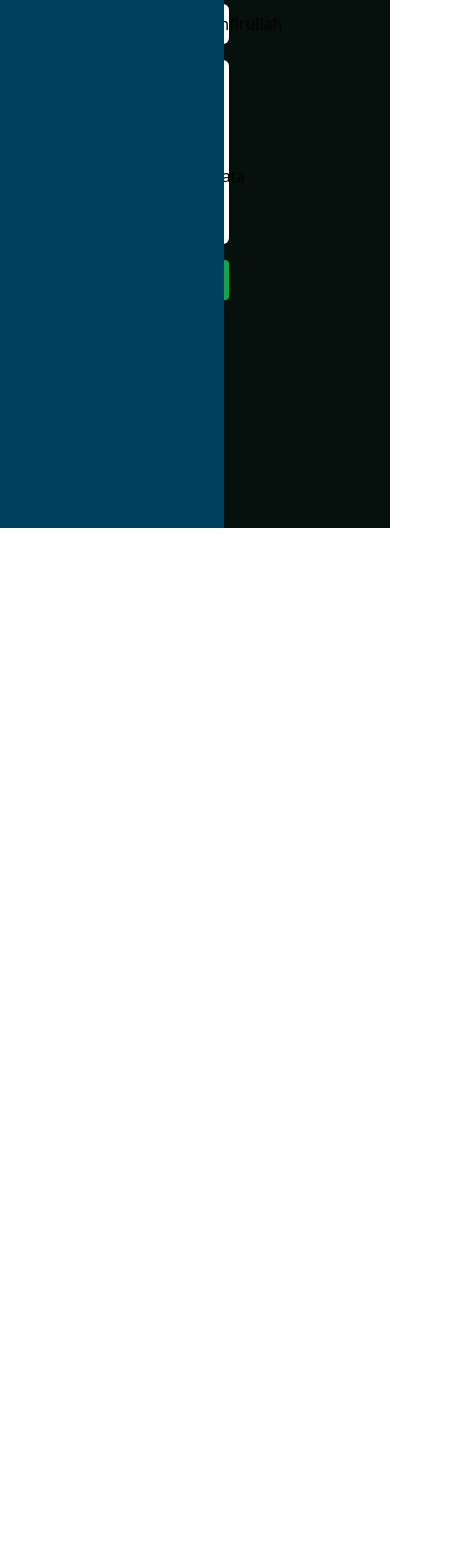
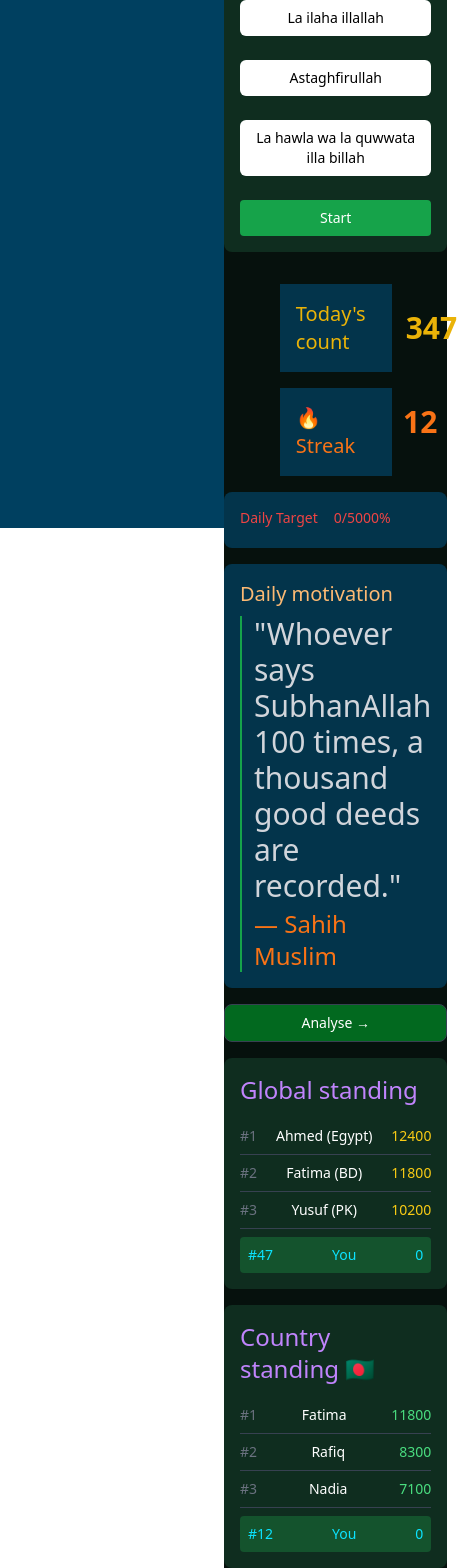
Before and after one commit to Zulkar-Jahin/Niyyah, a React (Vite) app: page / in a window 390 px wide. Shown: the part 316-1884 px from the top of the page, 465 px wide, since content can reach past the window. Before the commit the page ends 844 px from the top, so only its background shows below. Built offline with nearby package versions, Linux system fonts and the light colour scheme.

Commit message:
fix: responsive in home page

```diff
--- a/src/App.jsx
+++ b/src/App.jsx
@@ -15,7 +15,7 @@ function App() {
     <BrowserRouter>
       <div className="flex">
         <Navbar isOpen={isOpen} setIsOpen={setIsOpen} />
-        <div className= {`transition-all ease-in-out flex-1  `} >
+        <div className= {`flex-1 transition-all duration-400 ease-in-out ${isOpen ? "ml-56":"ml-0"} `} >
           <Routes>
             <Route
               path="/"
--- a/src/components/Navbar.jsx
+++ b/src/components/Navbar.jsx
@@ -7,7 +7,7 @@ function Navbar({isOpen, setIsOpen}) {
       {/* hamburger menu button   */}
       <button
         onClick={() => setIsOpen(!isOpen)}
-        className={`bg-[rgb(0,64,96)] text-white font-semibold px-2 py-2 rounded border-2 border-black fixed top-3 left-40 z-10 ${isOpen ? "left-44" : "left-2"} `}
+        className={`bg-[rgb(0,64,96)] text-white font-semibold px-2 py-2 rounded border-2 border-black fixed top-3 left-44 z-10 ${isOpen ? "left-44" : "left-2"} `}
       >
         {isOpen ? <X size={20} /> : <Menu size={20} />}
       </button>
--- a/src/pages/Home.jsx
+++ b/src/pages/Home.jsx
@@ -13,13 +13,18 @@ function Home({ selectedbtn, setSelectedbtn }) {
   const navigate = useNavigate();
 
   return (
-    <div className="p-6 bg-[#06110D] min-h-screen flex flex-col items-center justify-content gap-2">
+    <div className="flex flex-col lg:flex-row bg-[#06110D] min-h-screen justify-center gap-4 pt-16">
+      {/* quick counter  */}
+      <div className="w-full lg:w-1/4 flex flex-col max-h-fit gap-4 text-sm text-black bg-[#0f2d1f] rounded-lg mb-4 p-4">
+        <p className="text-xl font-bold text-purple-400 mb-3 ">Quick Counter</p>
         {zikrList.map((zikr) => (
           <button
             key={zikr}
             onClick={() => setSelectedbtn(zikr)}
-          className={`w-[20%] mb-2 p-3 block border-black rounded-md px-4 py-2  ${
-            zikr === selectedbtn ? "bg-green-700 text-white" : "bg-white"
+            className={`w-full mb-2 p-3 block border-black rounded-md px-4 py-2  ${
+              zikr === selectedbtn
+                ? "bg-green-700 text-white"
+                : "bg-white text-black"
             }`}
           >
             {zikr}
@@ -28,10 +33,123 @@ function Home({ selectedbtn, setSelectedbtn }) {
 
         <button
           onClick={() => navigate("/counter")}
-        className=" w-[20%] bg-green-600 text-white px-4 py-2 rounded hover:bg-green-700 transition duration-300"
+          className=" w-full bg-green-600 text-white px-4 py-2 rounded hover:bg-green-700 transition duration-300"
         >
           Start
         </button>
+      </div>
+
+
+      {/* stats  */}
+      <div className="w-full lg:w-1/3 flex flex-col gap-4 text-sm">
+        <div className="flex gap-4 flex-col sm:flex-row justify-center
+        items-center flex-col md:w-full">
+          {/* today count  */}
+          <div className="flex items-center bg-[rgb(3,52,75)] gap-4 w-[50%]">
+            <p className="flex-1 text-xl text-yellow-500 font-normal p-4 gap-4">
+              Today's count
+            </p>
+            <p className="flex-1 text-3xl text-yellow-500 font-bold p-2 gap-2">
+              347
+            </p>
+          </div>
+
+          {/* streak*/}
+          <div className="flex bg-[rgb(3,52,75)]  gap-4 w-1/2">
+            <p className="flex-1 text-xl text-orange-500 font-normal p-4 gap-4">
+              🔥Streak
+            </p>
+            <p className="flex-1 text-3xl text-orange-500 font-bold p-4 gap-4">
+              12
+            </p>
+          </div>
+        </div>
+
+        <div className="flex flex-col gap-4 w-full text-sm">
+          {/* daily target  */}
+          <div className="flex bg-[rgb(3,52,75)] rounded-lg gap-4 p-4 text-red-500">
+            <p cclassName="flex-1 text-x font-normal  mb-3 p-4 gap-4">
+              Daily Target
+            </p>
+            <div className="flex justify-between text-sm mb-1">
+              <span>0/500</span>
+              <span>0%</span>
+            </div>
+            {/* graphical progress bar  */}
+            <div className="h-2 bg-gray-700 rounded-full">
+              <div className="h-2 bg-green-600 rounded-full w-0"></div>
+            </div>
+          </div>
+        </div>
+
+        {/* Standing  */}
+        <div className="bg-[rgb(3,52,75)]  rounded-lg p-4">
+          <p className="text-xl text-orange-300 mb-2">Daily motivation</p>
+          <p className="text-3xl text-gray-300 border-l-2 border-green-600 pl-3">
+            "Whoever says SubhanAllah 100 times, a thousand good deeds are
+            recorded."
+            <span className="block text-2xl text-orange-500 mt-1">
+              — Sahih Muslim
+            </span>
+          </p>
+        </div>
+
+        {/* Analyse Button */}
+        <button className="w-full bg-[rgb(2,105,31)] text-white py-2 rounded-lg border border-gray-700 hover:bg-green-600 transition">
+          Analyse →
+        </button>
+      </div>
+
+      {/* standing  */}
+      <div className="w-full lg:w-[20%] flex flex-col gap-4 text-sm text-white">
+        {/* Global Standing */}
+        <div className="bg-[#0f2d1f] rounded-lg p-4">
+          <p className="text-2xl text-purple-400 mb-3">Global standing</p>
+          {[
+            { rank: 1, name: "Ahmed (Egypt)", count: 12400 },
+            { rank: 2, name: "Fatima (BD)", count: 11800 },
+            { rank: 3, name: "Yusuf (PK)", count: 10200 },
+          ].map((user) => (
+            <div
+              key={user.rank}
+              className="flex justify-between text-sm py-2 border-b border-gray-700"
+            >
+              <span className="text-gray-500">#{user.rank}</span>
+              <span>{user.name}</span>
+              <span className="text-yellow-400">{user.count}</span>
+            </div>
+          ))}
+          <div className="flex justify-between text-sm text-[rgb(12,227,255)] py-2 bg-green-900 rounded px-2 mt-2">
+            <span>#47</span>
+            <span>You</span>
+            <span>0</span>
+          </div>
+        </div>
+
+        {/* Country Standing */}
+        <div className="bg-[#0f2d1f] rounded-lg p-4">
+          <p className="text-2xl text-purple-400 mb-3">Country standing 🇧🇩</p>
+          {[
+            { rank: 1, name: "Fatima", count: 11800 },
+            { rank: 2, name: "Rafiq", count: 8300 },
+            { rank: 3, name: "Nadia", count: 7100 },
+          ].map((user) => (
+            <div
+              key={user.rank}
+              className="flex justify-between text-sm py-2 border-b border-gray-700"
+            >
+              <span className="text-gray-500">#{user.rank}</span>
+              <span>{user.name}</span>
+              <span className="text-green-400">{user.count}</span>
+            </div>
+          ))}
+          <div className="flex justify-between text-sm text-[rgb(12,227,255)] py-2 bg-green-900 rounded px-2 mt-2">
+            <span>#12</span>
+            <span>You</span>
+            <span>0</span>
+          </div>
+        </div>
+      </div>
     </div>
   );
 }
```
Lines whose indentation alone changed are shown as unchanged.
